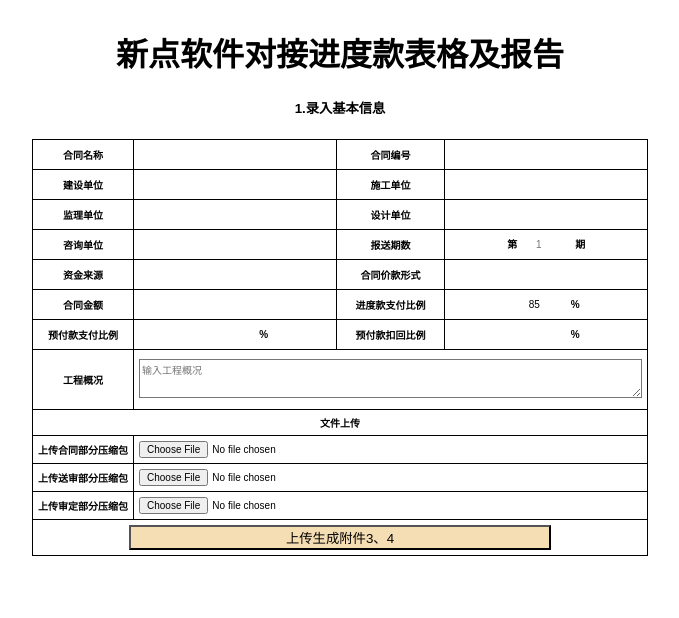
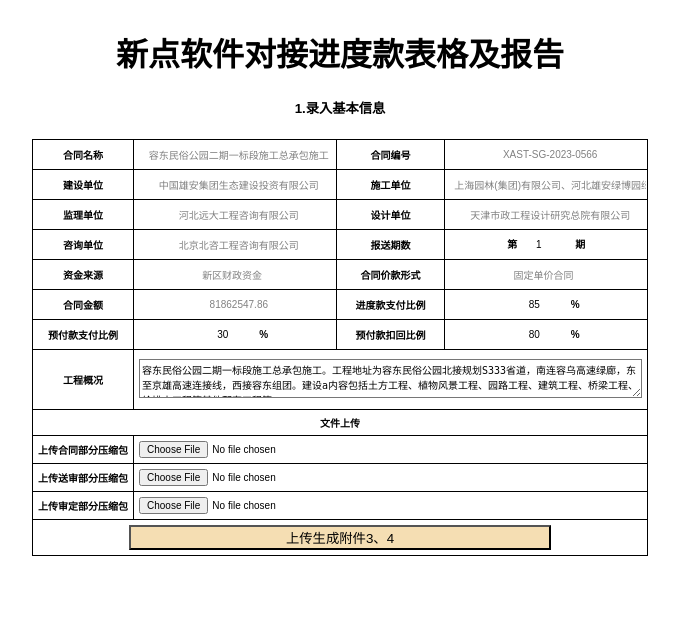
Before and after one commit to weichao1221/price_of_plants, a FastAPI app: page /creat_reports_zip_first in a window 1280 px wide. Shown: the top 618 px of the page, without its empty margins (300-979 px from the left). Run offline with FastAPI, Linux system fonts and the light colour scheme; lists and menus that the app fills with data are empty.

Commit message:
some messages

```diff
--- a/templates/Quick_progress_report_xd_first_time_3_4.html
+++ b/templates/Quick_progress_report_xd_first_time_3_4.html
@@ -88,33 +88,33 @@
                 <table>
                     <tr>
                         <th colspan="2">合同名称</th>
-                        <th colspan="1"><label><input type="text"  name="Contract_Name" id="Contract_Name" required></label></th>
+                        <th colspan="1"><label><input type="text"  name="Contract_Name" id="Contract_Name" required value="容东民俗公园二期一标段施工总承包施工"></label></th>
                         <th>合同编号</th>
-                        <th colspan="1"><label><input type="text" name="Contract_Number" id="Contract_Number" required></label></th>
+                        <th colspan="1"><label><input type="text" name="Contract_Number" id="Contract_Number" required value="XAST-SG-2023-0566"></label></th>
                     </tr>
                     <tr>
                         <th colspan="2">建设单位</th>
-                        <th colspan="1"><label><input type="text" name="Principal_Party" id="Principal_Party" placeholder=""></label></th>
+                        <th colspan="1"><label><input type="text" name="Principal_Party" id="Principal_Party" placeholder="" value="中国雄安集团生态建设投资有限公司"></label></th>
                         <th>施工单位</th>
-                        <th colspan="1"><label><input type="text" name="Construction_Unit" id="Construction_Unit" placeholder=""></label></th>
+                        <th colspan="1"><label><input type="text" name="Construction_Unit" id="Construction_Unit" placeholder="" value="上海园林(集团)有限公司、河北雄安绿博园绿色发展有限公司"></label></th>
                     </tr>
                     <tr>
                         <th colspan="2">监理单位</th>
-                        <th colspan="1"><label><input type="text" name="Supervision_Unit" id="Supervision_Unit" placeholder=""></label></th>
+                        <th colspan="1"><label><input type="text" name="Supervision_Unit" id="Supervision_Unit" placeholder="" value="河北远大工程咨询有限公司"></label></th>
                         <th>设计单位</th>
-                        <th colspan="1"><label><input type="text" name="Design_Unit" id="Design_Unit" placeholder=""></label></th>
+                        <th colspan="1"><label><input type="text" name="Design_Unit" id="Design_Unit" placeholder="" value="天津市政工程设计研究总院有限公司"></label></th>
                     </tr>
                     <tr>
                         <th colspan="2">咨询单位</th>
-                        <th colspan="1"><label><input type="text" name="Consulting_Unit" id="Consulting_Unit" placeholder=""></label> </th>
+                        <th colspan="1"><label><input type="text" name="Consulting_Unit" id="Consulting_Unit" placeholder="" value="北京北咨工程咨询有限公司"></label> </th>
                         <th>报送期数</th>
-                        <th colspan="1"><label>第<input type="number" name="Reporting_Periods" id="Reporting_Periods" placeholder="1">期</label></th>
+                        <th colspan="1"><label>第<input type="number" name="Reporting_Periods" id="Reporting_Periods" placeholder="1" value="1">期</label></th>
                     </tr>
                     <tr>
                         <th colspan="2"><label>资金来源</label></th>
                         <th>
                             <label>
-                                <input type="text" list="Funding_Source_list" name="Funding_Source" id="Funding_Source">
+                                <input type="text" list="Funding_Source_list" name="Funding_Source" id="Funding_Source" value="新区财政资金">
                                 <datalist id="Funding_Source_list">
                                     <option>新区财政资金</option>
                                     <option>企业自筹</option>
@@ -126,7 +126,7 @@
                         </th>
                         <th>
                             <label>
-                                <input type="text" list="Price_Form_list" name="Price_Form" id="Price_Form">
+                                <input type="text" list="Price_Form_list" name="Price_Form" id="Price_Form" value="固定单价合同">
                                 <datalist id="Price_Form_list">
                                     <option>固定单价合同</option>
                                     <option>总价合同</option>
@@ -139,7 +139,7 @@
                         <th colspan="2"><label>合同金额</label></th>
                         <th>
                             <label>
-                                <input type="text" name="Contract_Amount" id="Contract_Amount">
+                                <input type="text" name="Contract_Amount" id="Contract_Amount" value="81862547.86">
                             </label>
                         </th>
                         <th>进度款支付比例</th>
@@ -153,19 +153,19 @@
                         <th colspan="2"><label>预付款支付比例</label></th>
                         <th>
                             <label>
-                                <input type="number" name="Advance_Payment_Payment_Ratio" id="Advance_Payment_Payment_Ratio" oninput="ss_sum(), sd_sum()">%
+                                <input type="number" name="Advance_Payment_Payment_Ratio" id="Advance_Payment_Payment_Ratio" value="30" oninput="ss_sum(), sd_sum()">%
                             </label>
                         </th>
                         <th>预付款扣回比例</th>
                         <th>
                             <label>
-                                <input type="number" name="Advance_Payment_Deduction_Ratio" id="Advance_Payment_Deduction_Ratio" oninput="ss_sum(), sd_sum()">%
+                                <input type="number" name="Advance_Payment_Deduction_Ratio" id="Advance_Payment_Deduction_Ratio" value="80" oninput="ss_sum(), sd_sum()">%
                             </label>
                         </th>
                     </tr>
                     <tr style="height: 60px">
                         <th colspan="2">工程概况</th>
-                        <th colspan="3"><label><textarea name="Project_Overview" id="Project_Overview" rows="3" cols="80" placeholder="输入工程概况"></textarea> </label></th>
+                        <th colspan="3"><label><textarea name="Project_Overview" id="Project_Overview" rows="3" cols="80" placeholder="输入工程概况">容东民俗公园二期一标段施工总承包施工。工程地址为容东民俗公园北接规划S333省道，南连容乌高速绿廊，东至京雄高速连接线，西接容东组团。建设a内容包括土方工程、植物风景工程、园路工程、建筑工程、桥梁工程、给排水工程等其他配套工程等。</textarea></label></th>
 
                     </tr>
                     <tr>
--- a/templates/index.html
+++ b/templates/index.html
@@ -23,7 +23,8 @@
         <li><a href="/xinxijia">雄安苗木信息价查询</a></li>
         <li><a href="/search_data_index">秀林苗木价格查询</a></li>
         <li><a href="/ceshi_html">测试页面</a></li>
-        <li><a href="/creat_reports_zip_first">进度款测试界面</a></li>
+        <li><a href="/creat_reports_zip_first">进度款测试界面（首次）</a></li>
+        <li><a href="/creat_reports_zip_not_first">进度款测试界面（非首次）</a></li>
     </ul>
 </body>
 </html>
```
Also changed, not shown: templates/Quick_progress_report_xd_first_time_1_2.html (+6 -6 lines), templates/progerss_reports_contents.html (deleted, +0 -26 lines).
